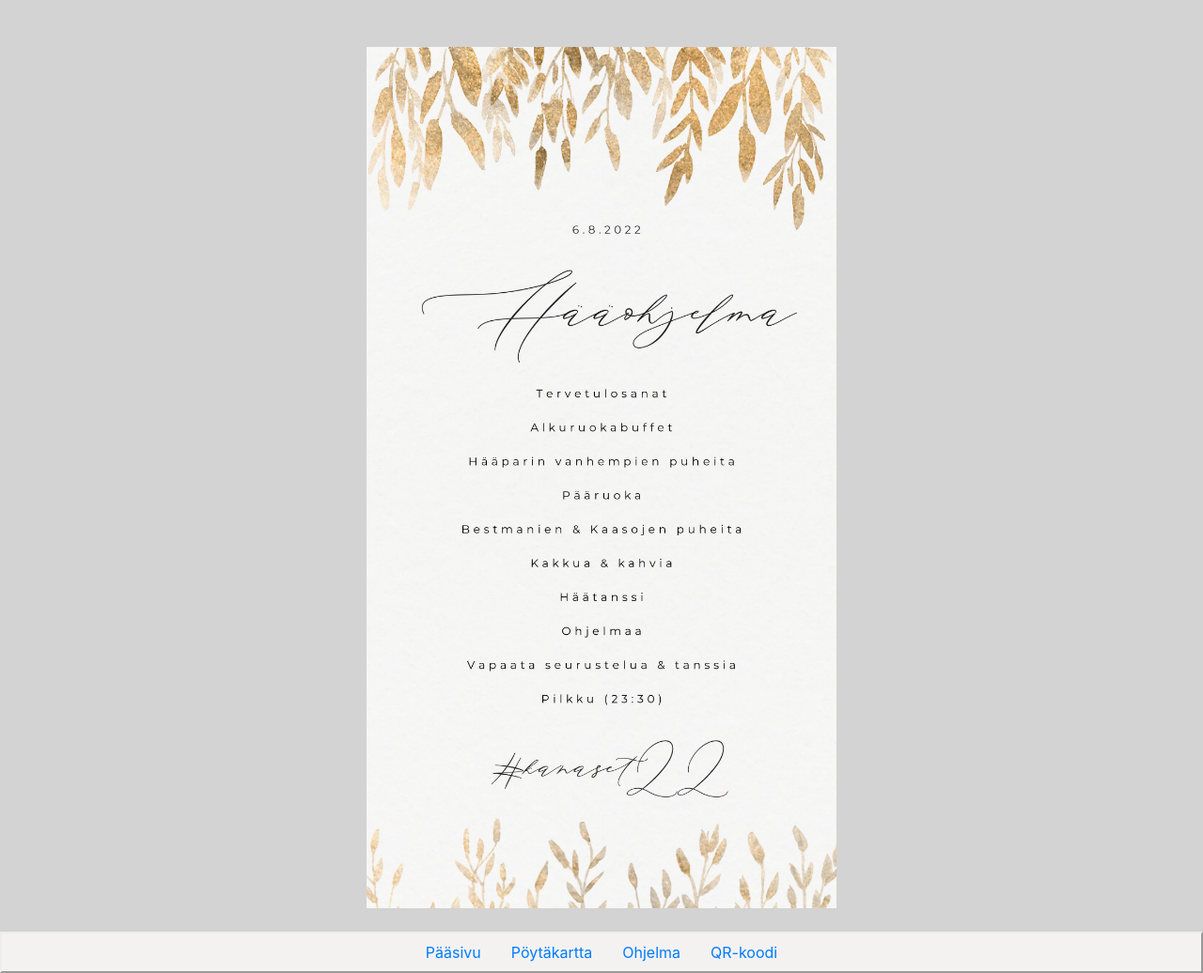
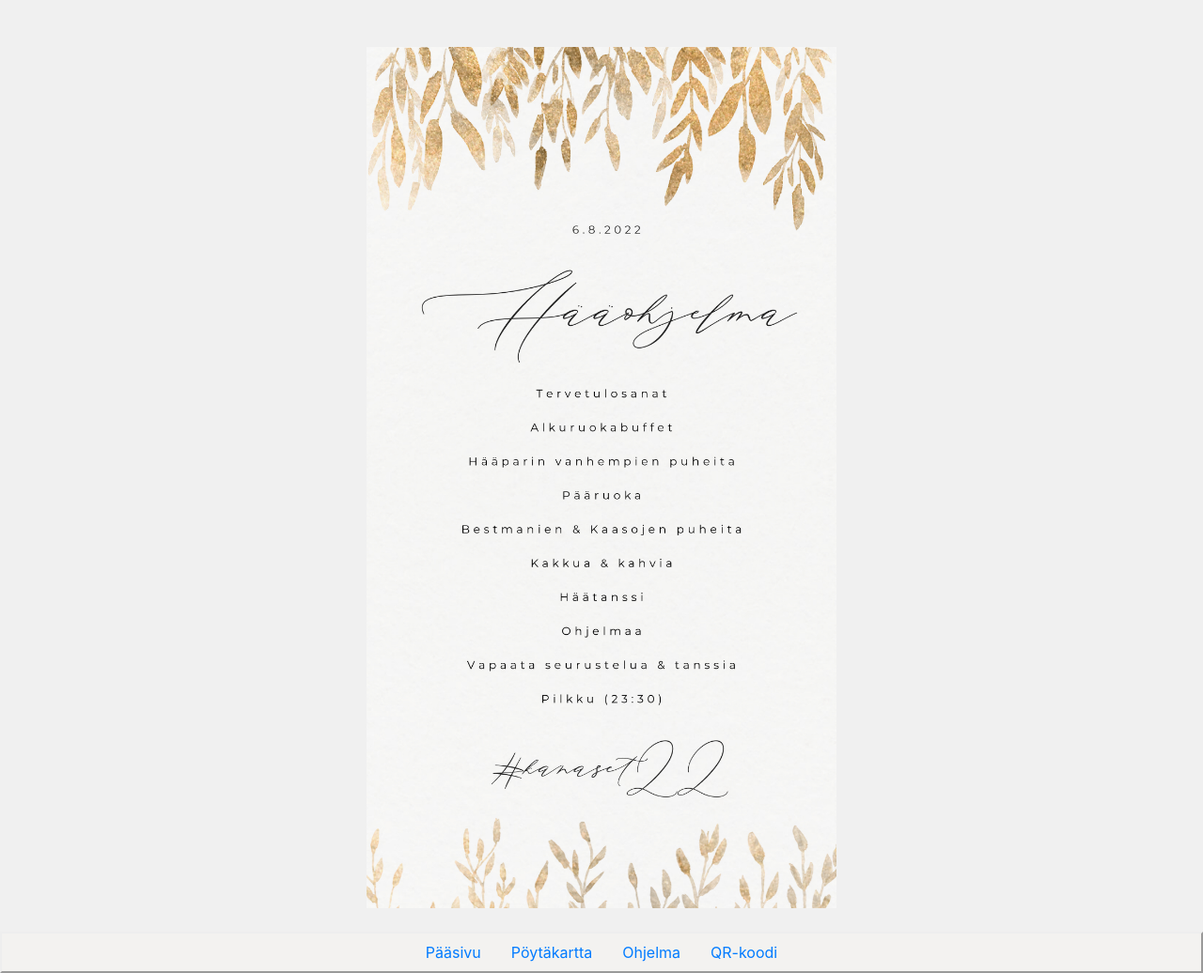
Before and after one commit to lkananen/weddingsite, a FastAPI app: page / in a window 1280 px wide. Shown: the whole page at 94% size. Run offline with FastAPI, Linux system fonts and the light colour scheme.

Commit message:
Changed bg color lighter.

```diff
--- a/source/app/templates/index.html
+++ b/source/app/templates/index.html
@@ -4,7 +4,7 @@
     <link rel="stylesheet" href="https://cdn.jsdelivr.net/npm/bootstrap@4.0.0/dist/css/bootstrap.min.css" integrity="sha384-Gn5384xqQ1aoWXA+058RXPxPg6fy4IWvTNh0E263XmFcJlSAwiGgFAW/dAiS6JXm" crossorigin="anonymous">
     <style type="text/css">
       html body {
-          background-color: rgb(211, 211, 211);
+          background-color: rgb(240, 240, 240);
       }
     </style>
 </head>
```
